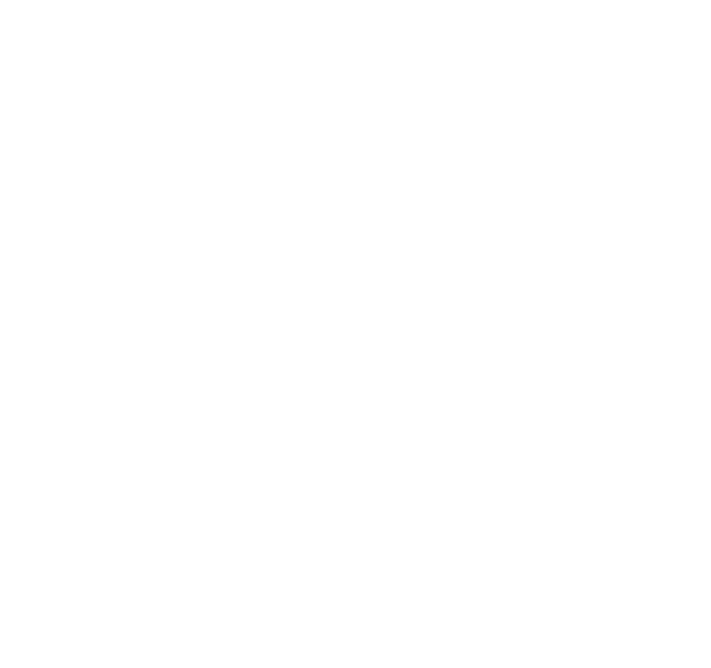
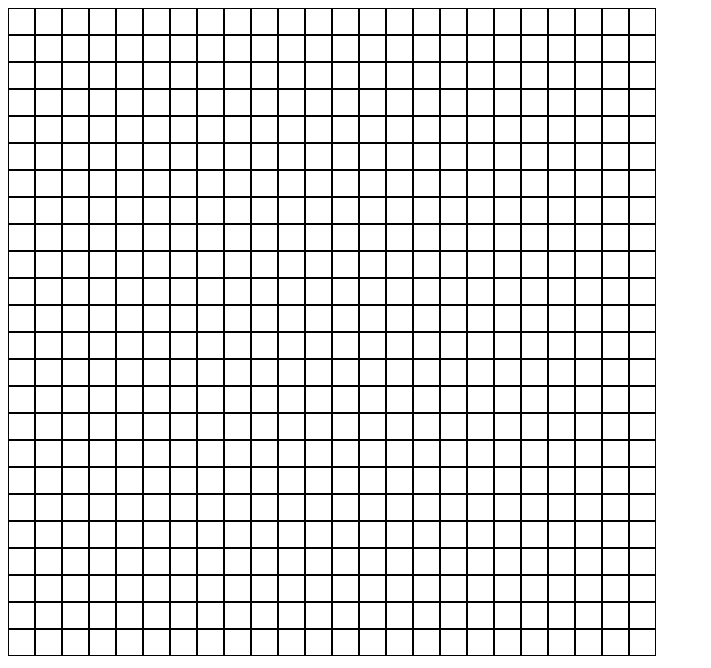
Before and after one commit to xwexerx/Etch-a-sketch, a plain HTML site: page index.html in a window 1280 px wide. Shown: the whole page, without its empty margins (0-711 px from the left). Drawn offline with Linux system fonts and the light colour scheme.

Commit message:
Add basic logic of the script

```diff
--- a/index.html
+++ b/index.html
@@ -5,10 +5,12 @@
     <meta http-equiv="X-UA-Compatible" content="IE=edge">
     <meta name="viewport" content="width=device-width, initial-scale=1.0">
     <title>Etch-a-Sketch</title>
+    <link rel="stylesheet" href="./style.css">
 </head>
 <body>
     <div id="grid-container">
 
     </div>
+    <script src="./script.js"></script>
 </body>
 </html>
--- a/script.js
+++ b/script.js
@@ -1 +1,28 @@
 const grid = document.getElementById("grid-container");
+
+// Determine how many columns the grid will have based on the size
+function setGridTemplateColumns(size) {
+    let value = "";
+    for(let i = 0; i < size; i++) {
+        value += " 1fr";
+    }
+    grid.style.gridTemplateColumns = value;
+}
+
+// Generate new grid elements
+function generateGridElements(size) {
+    for (let i = 0; i < (size*size); i++) {
+        const div = document.createElement("div");
+        div.style.cssText = `border: 1px solid black; height: ${600/size}px; width: ${600/size}px`;
+        div.classList.add("smallDiv");
+        div.addEventListener("mouseover", () => div.style.backgroundColor = "red");
+        grid.appendChild(div);
+    }
+}
+
+function play(size = 16) {
+    setGridTemplateColumns(size);
+    generateGridElements(size);
+}
+
+play(24);
--- a/style.css
+++ b/style.css
@@ -3,3 +3,9 @@ html {
     padding: 0;
     margin: 0;
 }
+
+#grid-container {
+    display: grid;
+    grid-template-columns: 1fr 1fr;
+    width: 600px;
+}
```
